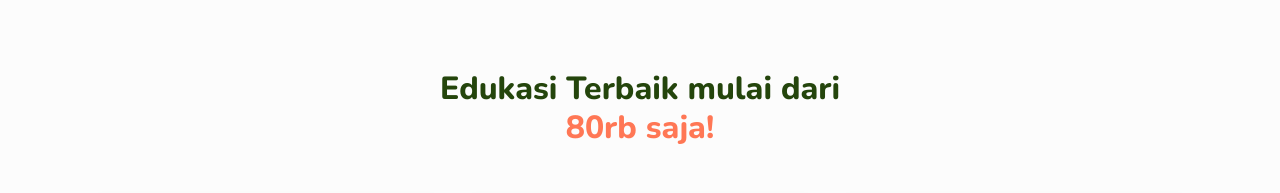
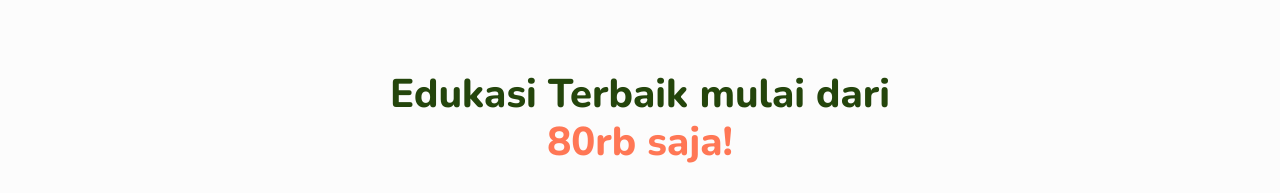
Before and after one commit to naufaldymahas/belifeful-fe, a React (Vite) app: page / in a window 1280 px wide. Shown: the part 532-725 px from the top of the page. Built offline with nearby package versions, Linux system fonts and the light colour scheme; grey boxes are pictures that could not be loaded.

Commit message:
-fix: size image bottom navigation -fix testimonial section padding -fix: title ecourse section

```diff
--- a/src/components/BottomNavigation.tsx
+++ b/src/components/BottomNavigation.tsx
@@ -40,20 +40,21 @@ const BottomNavigation = () => {
   return (
     <nav className={`fixed-bottom w-100 px-3 px-md-5 px-xxl-6 pb-3`}>
       <div className="bg-lotion px-4 py-3 rounded-4 shadow">
-        <div className="row justify-content-between">
+        <div className="d-flex justify-content-between">
           {bottomNavItems.map((item, i) => (
             <Link
               to={item.url}
-              className="col-3 text-center text-decoration-none link-dark-charcoal"
+              style={{ width: 100 / bottomNavItems.length + '%' }}
+              className="text-center text-decoration-none link-dark-charcoal"
               key={i}
             >
               <div
-                style={{ width: width >= 768 ? '25%' : '40%' }}
+                style={{ width: width >= 768 ? '25%' : '30%' }}
                 className="mx-auto"
               >
                 <img className="img-fluid" src={item.icon} alt={item.title} />
               </div>
-              <div className="fw-semibold">{item.title}</div>
+              <span className="fw-semibold fs-6">{item.title}</span>
             </Link>
           ))}
         </div>
--- a/src/components/organisms/Home/ECourseSection/ECourseSection.tsx
+++ b/src/components/organisms/Home/ECourseSection/ECourseSection.tsx
@@ -4,10 +4,10 @@ import ECourseCard from './ECourseCard';
 const ECourseSection = () => {
   return (
     <Container>
-      <h2 className="text-center fw-bolder text-lincoln-green">
+      <h1 className="text-center fw-bolder text-lincoln-green">
         Edukasi Terbaik mulai dari
-      </h2>
-      <h2 className="text-center fw-bolder text-coral mb-5">80rb saja!</h2>
+      </h1>
+      <h1 className="text-center fw-bolder text-coral mb-5">80rb saja!</h1>
       <div className="d-flex flex-wrap justify-content-center">
         <ECourseCard width="30%" />
         <ECourseCard width="30%" />
--- a/src/components/organisms/Home/RegisterCTA/RegisterCTA.tsx
+++ b/src/components/organisms/Home/RegisterCTA/RegisterCTA.tsx
@@ -1,6 +1,5 @@
 import { FC } from 'react';
 import EbookImage from '@assets/images/ebook.png';
-import Container from '@components/atoms/Container';
 import { Link } from 'react-router-dom';
 
 const RegisterCTA: FC<{ width: number }> = ({ width }) => {
@@ -15,7 +14,7 @@ const RegisterCTA: FC<{ width: number }> = ({ width }) => {
       >
         <img className="w-100 h-auto" src={EbookImage} alt="" />
       </div>
-      <Container>
+      <div className="container pt-6 pt-lg-10 px-4 px-lg-0">
         <div className="d-flex justify-content-end">
           <div className="card shadow col-12 col-lg-10 p-5 rounded-5">
             <div className="card-body">
@@ -72,7 +71,7 @@ const RegisterCTA: FC<{ width: number }> = ({ width }) => {
             </div>
           </div>
         </div>
-      </Container>
+      </div>
     </div>
   );
 };
--- a/src/components/organisms/Home/Testimonial/Testimonial.tsx
+++ b/src/components/organisms/Home/Testimonial/Testimonial.tsx
@@ -1,3 +1,4 @@
+import Container from '@components/atoms/Container';
 import { FC, useMemo } from 'react';
 
 const Testimonial: FC<{ width: number }> = ({ width }) => {
@@ -17,6 +18,7 @@ const Testimonial: FC<{ width: number }> = ({ width }) => {
     []
   );
   return (
+    <Container>
       <div
         className="position-relative overflow-hidden ms-5 me-0 me-lg-5 "
         style={{ zIndex: '2', minHeight: '20rem' }}
@@ -58,41 +60,7 @@ const Testimonial: FC<{ width: number }> = ({ width }) => {
           </div>
         </div>
       </div>
-    // <div className="p-relative overflow-hidden" style={{ zIndex: '2' }}>
-    //   <TestimonialBackground />
-    //   <Container className="mb-6">
-    //     <BodyContainer
-    //       flexDirection="column"
-    //       style={{ backgroundColor: 'transparent' }}
-    //     >
-    //       <Paragraph
-    //         weight={FontWeightEnum.bolder}
-    //         variant={ColorThemeEnum.lincolnGreen}
-    //         className="mx-auto text-center"
-    //         style={{ marginBottom: '4rem' }}
-    //         fs={width < 1200 ? '4' : '3'}
-    //       >
-    //         Testimonial
-    //       </Paragraph>
-    //       <div className="px-5 white-space-no-wrap">
-    //         <Flex className="w-100 overflow-auto pb-6">
-    //           {testimonialContents.map((content, i) => (
-    //             <FlexItem key={i} className="mx-5">
-    //               <TestimonialCard
-    //                 alignItems="center"
-    //                 style={{
-    //                   backgroundColor: i % 2 === 0 ? '#FFFCDE' : '#EDF8EE',
-    //                 }}
-    //               >
-    //                 <Span weight={FontWeightEnum.bold}>{content}</Span>
-    //               </TestimonialCard>
-    //             </FlexItem>
-    //           ))}
-    //         </Flex>
-    //       </div>
-    //     </BodyContainer>
-    //   </Container>
-    // </div>
+    </Container>
   );
 };
 
```
Lines whose indentation alone changed are shown as unchanged.
